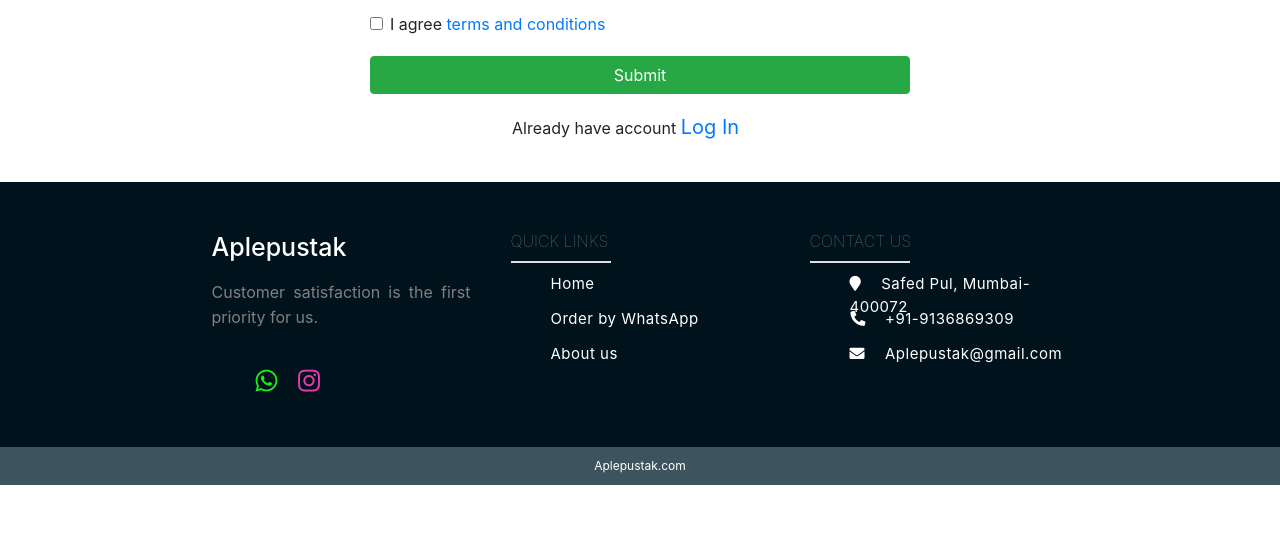
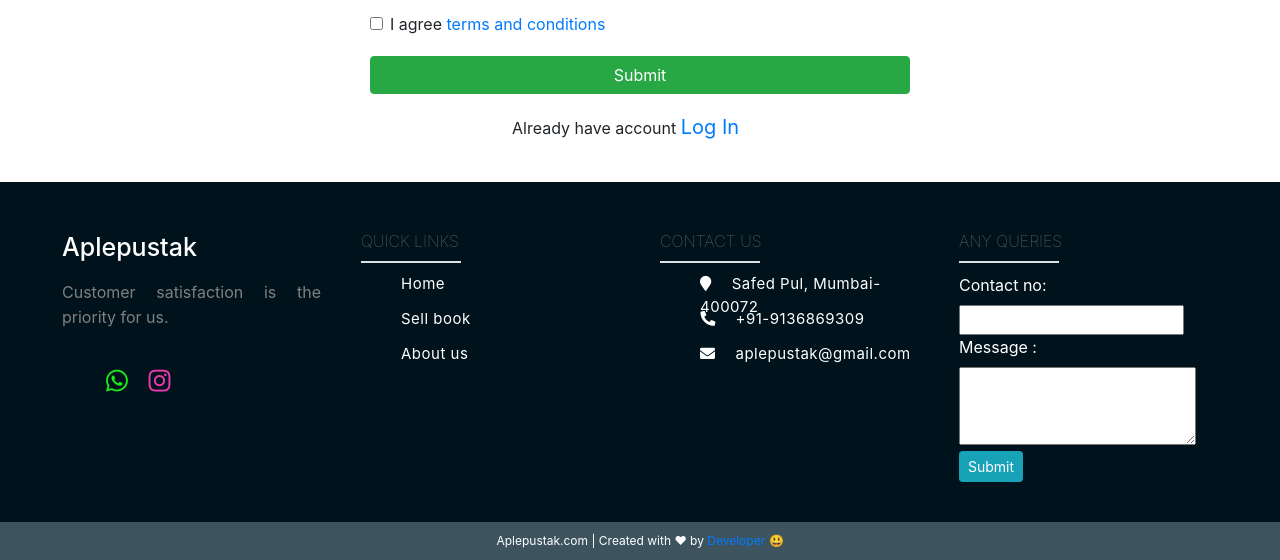
Before and after one commit to sanketk5/ap, a Django app: page /accounts/register in a window 1280 px wide. Shown: the part 533-1093 px from the top of the page. Before the commit the page ends 1018 px from the top, so only its background shows below. Run offline with Django 3.2, Linux system fonts and the light colour scheme; some libraries are stand-ins or nearby versions.

Commit message:
admin & register page changed

```diff
--- a/aplepustak/settings.py
+++ b/aplepustak/settings.py
@@ -31,6 +31,8 @@
 # Application definition
 
 INSTALLED_APPS = [
+    'admin_interface',      # Django-admin theme app
+    'colorfield',   # Django-admin theme app
     'django.contrib.admin',
     'django.contrib.auth',
     'django.contrib.contenttypes',
--- a/book/admin.py
+++ b/book/admin.py
@@ -52,9 +52,9 @@
 class MessagesAdmin(admin.ModelAdmin):
     list_display = ('contact_no', 'message', 'message_time')
 
-admin.site.site_header = "Aplepustak admin panel"
+#admin.site.site_header = "Aplepustak admin panel"
 admin.site.site_title = "Log in to Aplepustak"
-admin.site.index_title = "Welcome to the Aplepustak admin panel"
+#admin.site.index_title = "Welcome to the Aplepustak admin panel"
 admin.site.register(Book, BookAdmin)
 admin.site.register(BookRequests, BookRequestAdmin)
 admin.site.register(OrderProduct, OrderProductAdmin)
--- a/templates/register.html
+++ b/templates/register.html
@@ -205,13 +205,13 @@
 
     <div class="pb-4"></div>
     <!--Footer-->
-    <div class="footer">
+    <div class="footer" style="margin: 0;padding:0">
         <!--Footer content -->
         <div class="inner-footer">
             <!-- This is for comapny name and its info.  -->
             <div class="footer-items">
                 <h1 class="h-1">Aplepustak</h1>
-                <p>Customer satisfaction is the first priority for us.
+                <p>Customer satisfaction is the priority for us.
                 </p>
                 <div class="social-menu">
                     <ul class="row ml-1">
@@ -231,8 +231,8 @@
                     <a href="/home">
                         <li>Home</li>
                     </a>
-                    <a href="/order-by-whatsapp">
-                        <li>Order by WhatsApp</li>
+                    <a href="/sell-book">
+                        <li>Sell book</li>
                     </a>
                     <a href="/about">
                         <li>About us</li>
@@ -242,6 +242,7 @@
 
             <!-- This is for contact us info. -->
             <div class="footer-items">
+                <div class="contact-us">
                     <h2 class="h-2">Contact us</h2>
                     <div class="border"></div>
                     <ul>
@@ -252,13 +253,32 @@
                                 href="tel:+91-9136869309">+91-9136869309</a>
                         </li>
                         <li><i class="fa fa-envelope" aria-hidden='true'></i><a
-                            href="mailto:Aplepustak@gmail.com">Aplepustak@gmail.com</a></li>
+                                href="mailto:Aplepustak@gmail.com">aplepustak@gmail.com</a></li>
+
                     </ul>
 
                 </div>
             </div>
+
+             <!-- This is for message from user. -->
+            <div class="footer-items" id="msg_form">
+                <h2 class="h-2">Any queries</h2>
+                <div class="border" id="bdr"></div>
+                <form action="/message/" style="padding-top: 10px;" method="POST">
+                    {% csrf_token %}
+                    <label for="cn" style="color: white;">Contact no:</label>
+                    <input type="text" name="cn" size="17" required><br>
+                    <label for="mg" style="color: white;">Message :&nbsp;</label>
+                    <textarea id = "msg" name="msg" rows="3" cols="21" required></textarea><br>
+                    <button class="btn btn-info btn-sm mb-0" id="fsub" type="submit">Submit</button>
+                </form>
+            </div>
+        </div>
         <div class="footer-bottom">
-            Aplepustak.com
+            Aplepustak.com | Created with &#10084; by <a
+                href="https://www.instagram.com/invites/contact/?i=7k565o6y5a2x&utm_content=1t2ypu2"
+                target="_blank">Developer  &#128515;</a>
+            <!--| created with <i class="fa fa-heart" style="font-size: 14px;color: red;"></i> by developer.-->
         </div>
     </div>
     <!--Footer-->
```
Lines whose indentation alone changed are shown as unchanged.
